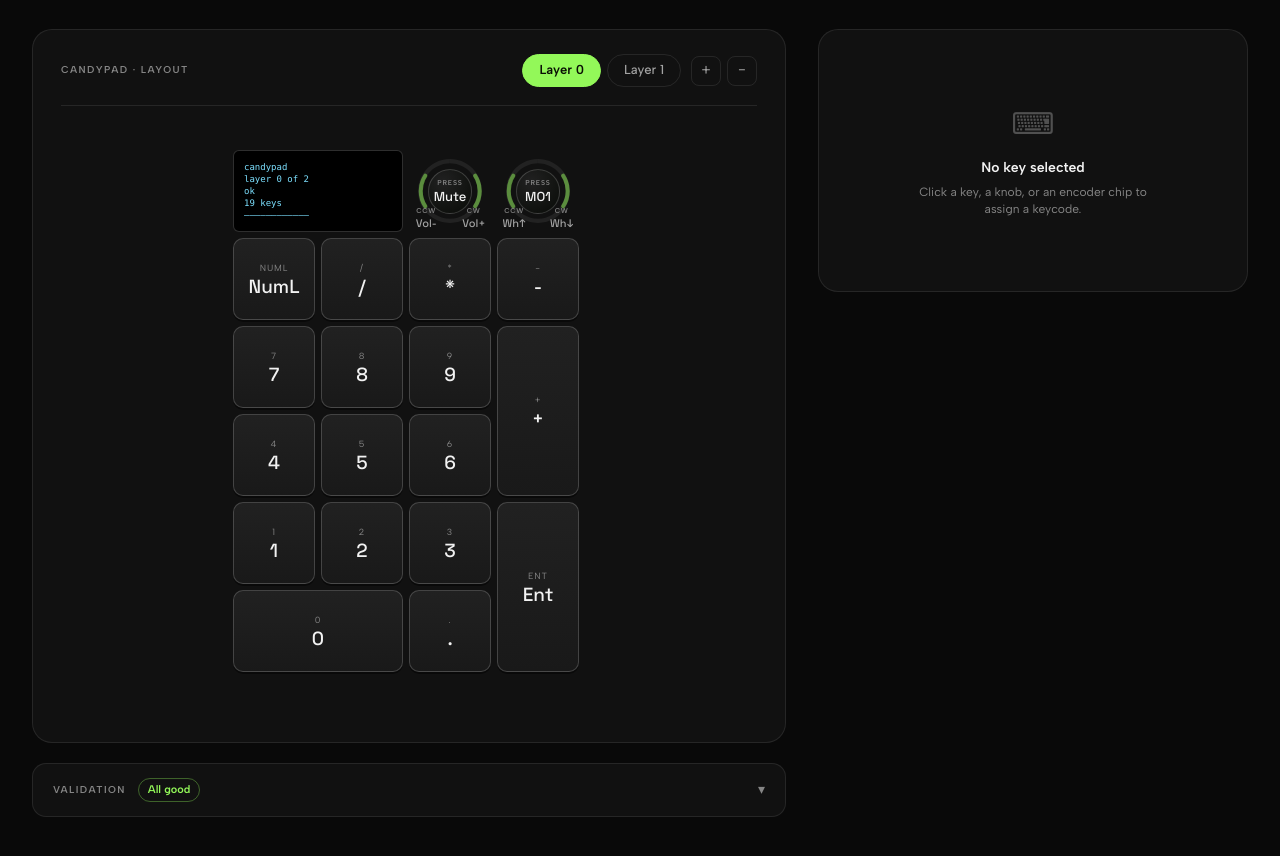
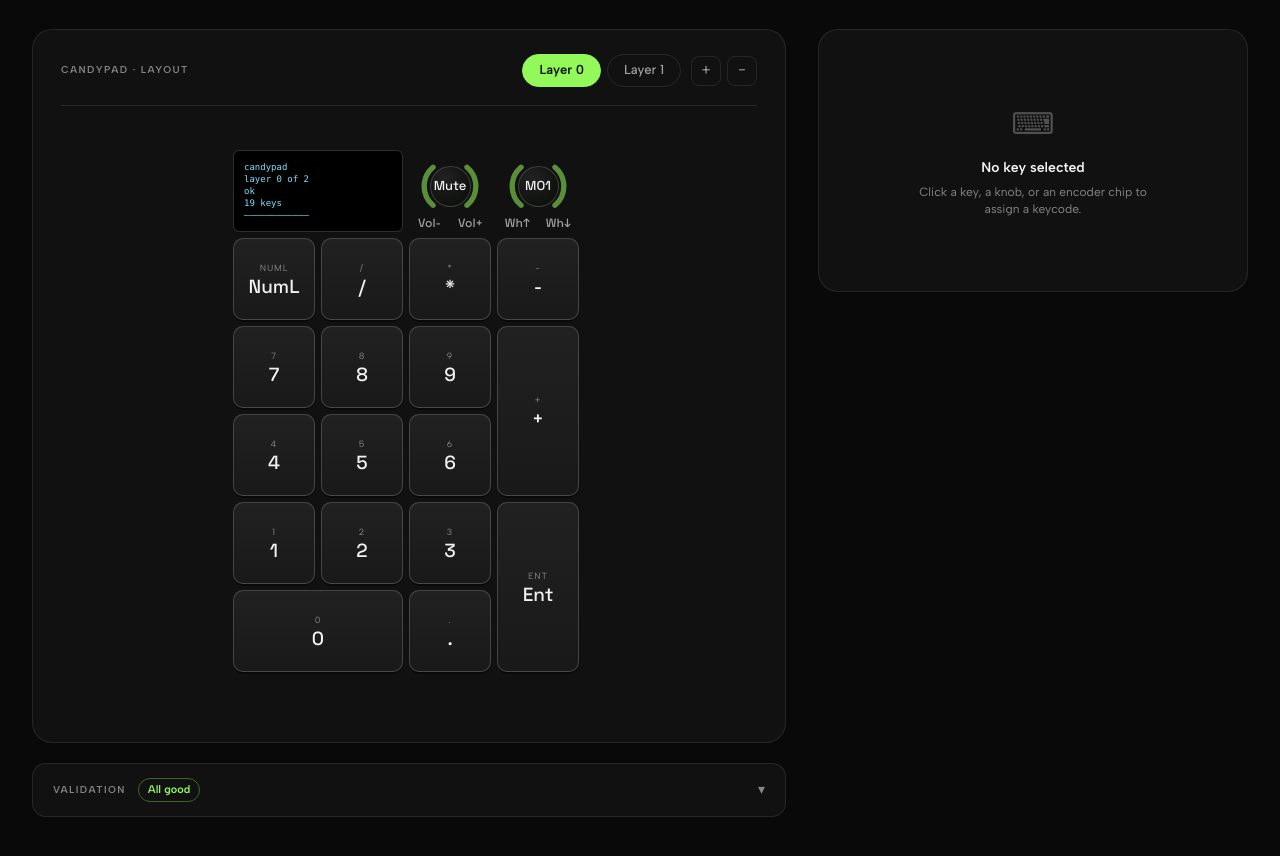
Before and after one commit to lukdog/CandyPad, a website built with Vite: page editor/index.html in a window 1280 px wide. Shown: the part 74-930 px from the top of the page. Built offline with nearby package versions, Linux system fonts and the light colour scheme.

Commit message:
Editor: rework the encoder dials, which looked cluttered
I designed the arc dial at 132px in a mockup page and it shipped at 82px inside
the pad. At that size it carried a full track ring, two thin arcs, a disc, and
four rows of text - PRESS and the value inside, CCW/CW and the value outside -
crammed into the bottom 8px because the ring was centred in the box. It read as
a stalled loading spinner, not a knob.

Rebuilt: the ring now sits high in the box on r=42 about (66,58) so the label
band gets the bottom third to itself. Each arc is a 100 degree sweep with clear
gaps top and bottom, thicker at stroke 9, and the full track ring is gone - it
was what made two marks look like one broken ring. The disc grew to 50% and
lost its PRESS eyebrow; a disc in the middle of a knob needs no label to be
read as the press target.

Dropped the CCW/CW indication I added yesterday. At 41px per half it ellipsised
the assignment itself, and the assignment matters more. Left is ccw, right is
cw, and the tooltip and panel heading ("knob 0 ccw") carry it exactly.

Verified on the built bundle: no label clipped, and hit-testing still resolves
centre to the press key and each half to its own encoder direction.

```diff
--- a/editor/src/render.ts
+++ b/editor/src/render.ts
@@ -27,15 +27,15 @@ const cellKey = (w: Issue['where']): string =>
   w?.key !== undefined ? `k${w.layer}:${w.key}` : `e${w?.layer}:${w?.enc}:${w?.dir}`;
 
 const NS = 'http://www.w3.org/2000/svg';
-const VIEWBOX = '0 0 132 132';
-/** Arcs of the circle the knob turns on: r=48 about (66,66) of a 132 square. */
+/** The ring sits high in the box, not centred: the assignment labels need the bottom third.
+ *  Circle is r=42 about (66,58) of a 132 square, each arc a 100° sweep with clear gaps at
+ *  top and bottom so the two read as two marks rather than one broken ring. */
 const ARC = {
-  ccw: 'M 26 92 A 48 48 0 0 1 26 40',
-  cw: 'M 106 40 A 48 48 0 0 1 106 92',
-  track: 'M 66 18 A 48 48 0 1 1 65.9 18',
+  ccw: 'M 39 90.2 A 42 42 0 0 1 39 25.8',
+  cw: 'M 93 25.8 A 42 42 0 0 1 93 90.2',
 } as const;
-// Each arc button owns the 42% slice of the square it sits in; same aspect, so nothing letterboxes.
-const HALF_VIEWBOX = { ccw: '0 0 55.4 132', cw: '76.6 0 55.4 132' } as const;
+/** Each button owns half the square and draws its own arc in the matching viewBox slice. */
+const HALF_VIEWBOX = { ccw: '0 0 66 132', cw: '66 0 66 132' } as const;
 
 function arcSvg(viewBox: string, d: string, cls: string): SVGSVGElement {
   const svg = document.createElementNS(NS, 'svg');
@@ -46,13 +46,6 @@ function arcSvg(viewBox: string, d: string, cls: string): SVGSVGElement {
   path.setAttribute('d', d);
   svg.appendChild(path);
   return svg;
-}
-
-function eyebrow(text: string): HTMLElement {
-  const s = document.createElement('span');
-  s.className = 'dial-eyebrow';
-  s.textContent = text;
-  return s;
 }
 
 export function createPad(kb: KeyboardJson, layoutName: string, index: KeycodeIndex, onPick: (t: Target) => void): Pad {
@@ -90,7 +83,6 @@ export function createPad(kb: KeyboardJson, layoutName: string, index: KeycodeIn
       const dial = document.createElement('div');
       dial.className = 'dial';
       place(dial, entry.x, entry.y, entry.w, entry.h);
-      dial.appendChild(arcSvg(VIEWBOX, ARC.track, 'dial-track'));
 
       const add = (el: HTMLElement, text: HTMLElement, make: (layer: number) => Target) => {
         const slot: Slot = { el, target: null, make };
@@ -104,12 +96,12 @@ export function createPad(kb: KeyboardJson, layoutName: string, index: KeycodeIn
         const b = document.createElement('button');
         b.className = `dial-btn dial-${dir}`;
         b.setAttribute('aria-label', `knob ${enc} ${dir === 'ccw' ? 'counter-clockwise' : 'clockwise'}`);
+        // No direction glyph in the label: at 41px per half it ellipsised the assignment,
+        // which matters more. Left arc is ccw, right is cw; the tooltip and the panel
+        // heading ("knob 0 ccw") carry it for certainty.
         const val = document.createElement('span');
         val.className = 'dial-val';
-        // The half viewBox is what lets a button-sized box hold its own full-circle arc.
-        // The eyebrow matches the centre cap's "press": without it, nothing but left/right
-        // position says which arc is which direction.
-        b.append(arcSvg(HALF_VIEWBOX[dir], ARC[dir], 'dial-arc'), eyebrow(dir), val);
+        b.append(arcSvg(HALF_VIEWBOX[dir], ARC[dir], 'dial-arc'), val);
         add(b, val, (layer) => ({ kind: 'enc', layer, enc, dir }));
       }
 
@@ -118,7 +110,9 @@ export function createPad(kb: KeyboardJson, layoutName: string, index: KeycodeIn
       press.className = 'dial-press';
       const pressText = document.createElement('span');
       pressText.className = 'slot-label';
-      press.append(eyebrow('press'), pressText);
+      // No "press" eyebrow: the disc in the middle of a knob needs no label to be read as
+      // the press target, and a fourth row of text is what made the dial look cluttered.
+      press.append(pressText);
       add(press, pressText, (layer) => ({ kind: 'key', layer, index: i }));
 
       root.appendChild(dial);
--- a/editor/src/style.css
+++ b/editor/src/style.css
@@ -267,61 +267,64 @@ body {
    an ordinary LAYOUT key, is the cap in the middle. */
 .dial { position: absolute; }
 
-/* Each svg fills its own box; the arc svg's viewBox is the matching slice of the square,
-   so the arc lands on the same circle as the full-dial track. */
-.dial-track, .dial-arc { position: absolute; inset: 0; width: 100%; height: 100%; pointer-events: none; }
-.dial-track path { fill: none; stroke: rgb(255 255 255 / 7%); stroke-width: 7; }
+/* Each button draws its own arc in the matching half of the shared viewBox, so both land
+   on one circle. No full track ring: at 82px it read as a broken ring rather than two marks. */
+.dial-arc { position: absolute; inset: 0; width: 100%; height: 100%; pointer-events: none; }
 .dial-arc path {
   fill: none;
   stroke: var(--lime);
-  stroke-opacity: 0.5;
-  stroke-width: 7;
+  stroke-opacity: 0.55;
+  stroke-width: 9;
   stroke-linecap: round;
   transition: stroke-opacity 0.12s, stroke 0.12s;
 }
 
-/* The button spans its half of the dial so the arc and its label share one target. */
+/* Each button owns half the dial, so an arc and its label share one target. */
 .dial-btn {
   position: absolute;
   top: 0;
   height: 100%;
-  width: 42%;
-  display: flex;
-  flex-direction: column;
-  align-items: center;
-  justify-content: flex-end;
-  gap: 1px;
-  padding: 0 0 2px;
+  width: 50%;
   background: transparent;
   border: 1px solid transparent;
-  border-radius: 8px;
+  border-radius: 10px;
   color: var(--dim);
   font: inherit;
   cursor: pointer;
+  padding: 0;
 }
 .dial-ccw { left: 0; }
 .dial-cw { right: 0; }
 .dial-btn:hover, .dial-btn:focus-visible { color: var(--fg); background: rgb(255 255 255 / 4%); }
 .dial-btn:hover .dial-arc path, .dial-btn:focus-visible .dial-arc path { stroke-opacity: 1; }
+
+/* The ring sits in the upper two-thirds; the label gets the bottom band to itself. */
 .dial-val {
+  position: absolute;
+  left: 0;
+  right: 0;
+  bottom: 1px;
+  text-align: center;
+  padding: 0 2px;
   font-family: var(--legend);
-  font-size: 11px;
+  font-size: 12px;
   font-weight: 500;
   line-height: 1.1;
-  max-width: 100%;
   overflow: hidden;
   text-overflow: ellipsis;
   white-space: nowrap;
 }
 
+/* Concentric with the arc circle at (66,58) of 132, not with the box. */
 .dial-press {
   position: absolute;
-  inset: 22.7%;
-  display: flex;
-  flex-direction: column;
-  align-items: center;
-  justify-content: center;
-  gap: 1px;
+  left: 25%;
+  top: 18.9%;
+  width: 50%;
+  height: 50%;
+  z-index: 1;
+  display: grid;
+  place-items: center;
   border-radius: 50%;
   background: radial-gradient(circle at 34% 28%, var(--raised-2), #0e100d 78%);
   border: 1px solid var(--line-strong);
@@ -334,13 +337,6 @@ body {
 }
 .dial-press:hover { border-color: var(--lime); }
 .dial-press .slot-label { font-size: 13px; }
-.dial-eyebrow {
-  font-size: 7px;
-  font-weight: 600;
-  letter-spacing: 0.12em;
-  text-transform: uppercase;
-  color: var(--dimmer);
-}
 
 /* Validation has to be visible on the dial: ring the target and light its arc. */
 .dial-btn.is-trans .dial-val, .dial-press.is-trans .slot-label { color: #5f5f5f; }
```
